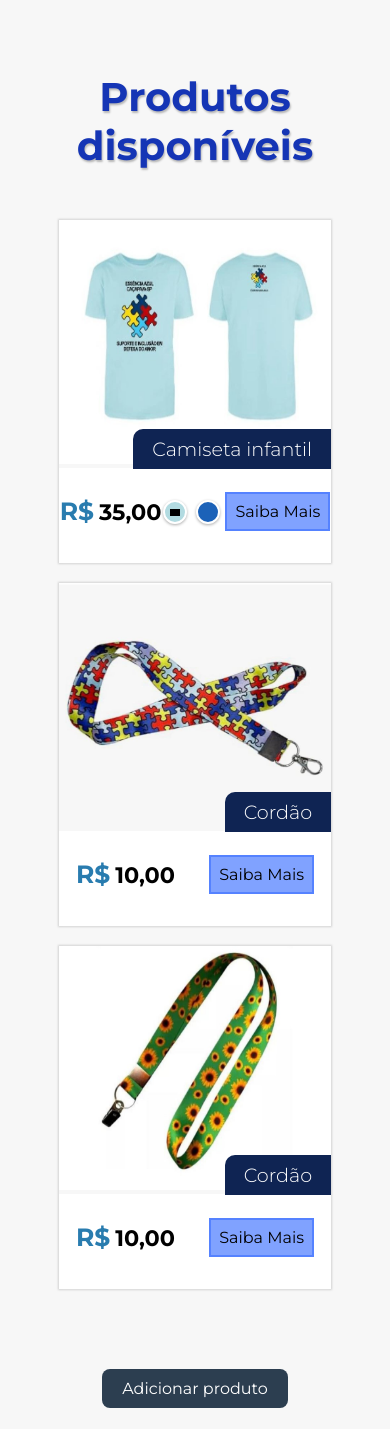
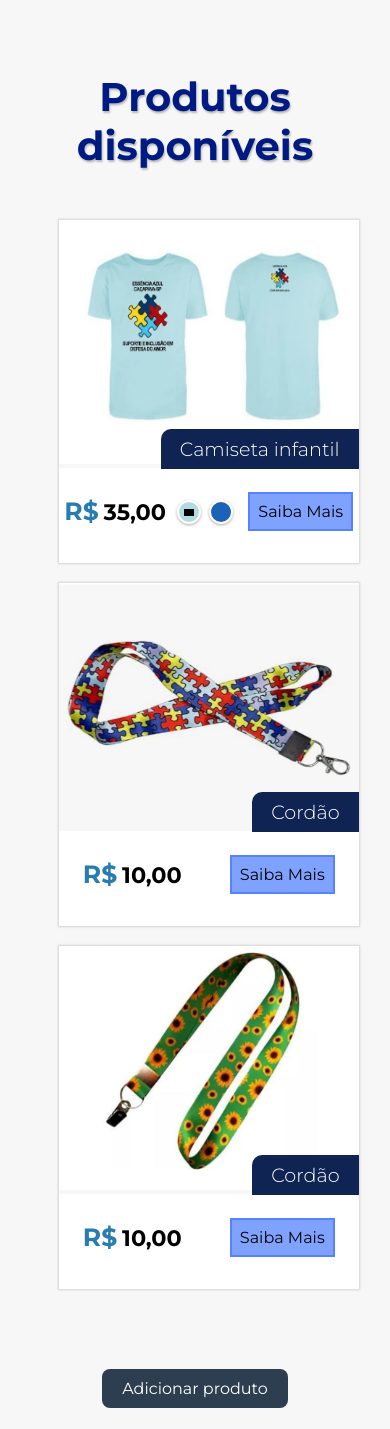
Before and after one commit to Ana-Livia-Lopes/Portal_essencia_azul, a PHP site: page /pages/catalogo.html in a window 390 px wide. Shown: the top 1429 px of the page. Run offline with PHP 8.4, Linux system fonts and the light colour scheme; some libraries are stand-ins or nearby versions; grey boxes are pictures that could not be loaded.

Commit message:
catalogo

```diff
--- a/assets/css/catalogo.css
+++ b/assets/css/catalogo.css
@@ -31,7 +31,7 @@ body {
 
 .titulo {
     font-size: 40px;
-    color:#1535B5;
+    color: #001a83;
     text-align: center;
     margin-bottom: 50px;
     margin-top: 12px;
@@ -130,8 +130,10 @@ body {
 }
 
 .coluna.card-preco {
-    width: 30%;
+    width: 330px;
     padding: 0 10px;
+    max-width: 330px;
+    min-width: 330px;
 }
 #radio{
     display: flex;
@@ -339,7 +341,10 @@ body {
         margin-left: 10%;
     }
     .coluna.card-preco {
-        width: 100%;
+        width: 300px;
+        max-width: 300px;
+        min-width: 300px;
+
     }
     .tabela-preco-principal {
         flex-wrap: wrap;
--- a/assets/css/eventos.css
+++ b/assets/css/eventos.css
@@ -16,7 +16,7 @@ body {
     font-weight: 700;
     text-shadow: 1px 2px 2px rgb(183, 183, 183);
     text-align: center;
-    color: #1535B5;
+    color: #001a83;
     margin-top: 60px;
     margin-bottom: 30px;
 }
--- a/pages/catalogo.html
+++ b/pages/catalogo.html
@@ -26,8 +26,8 @@
 </head>
 
 <body>
-    <component-header></component-header>
-    <component-acessibilidade></component-acessibilidade>
+    <component-header />
+    <component-acessibilidade />
     <section id="quartos" class="seção-plano">
         <h3 class="titulo-w3-agileits titulo conteudo-site">Produtos disponíveis</h3>
         <div class="tabela-preco-principal">
@@ -219,7 +219,7 @@
         </div>
     </section>
 
-    <component-footer></component-footer>
+    <component-footer />
 </body>
 
 </html>
```
